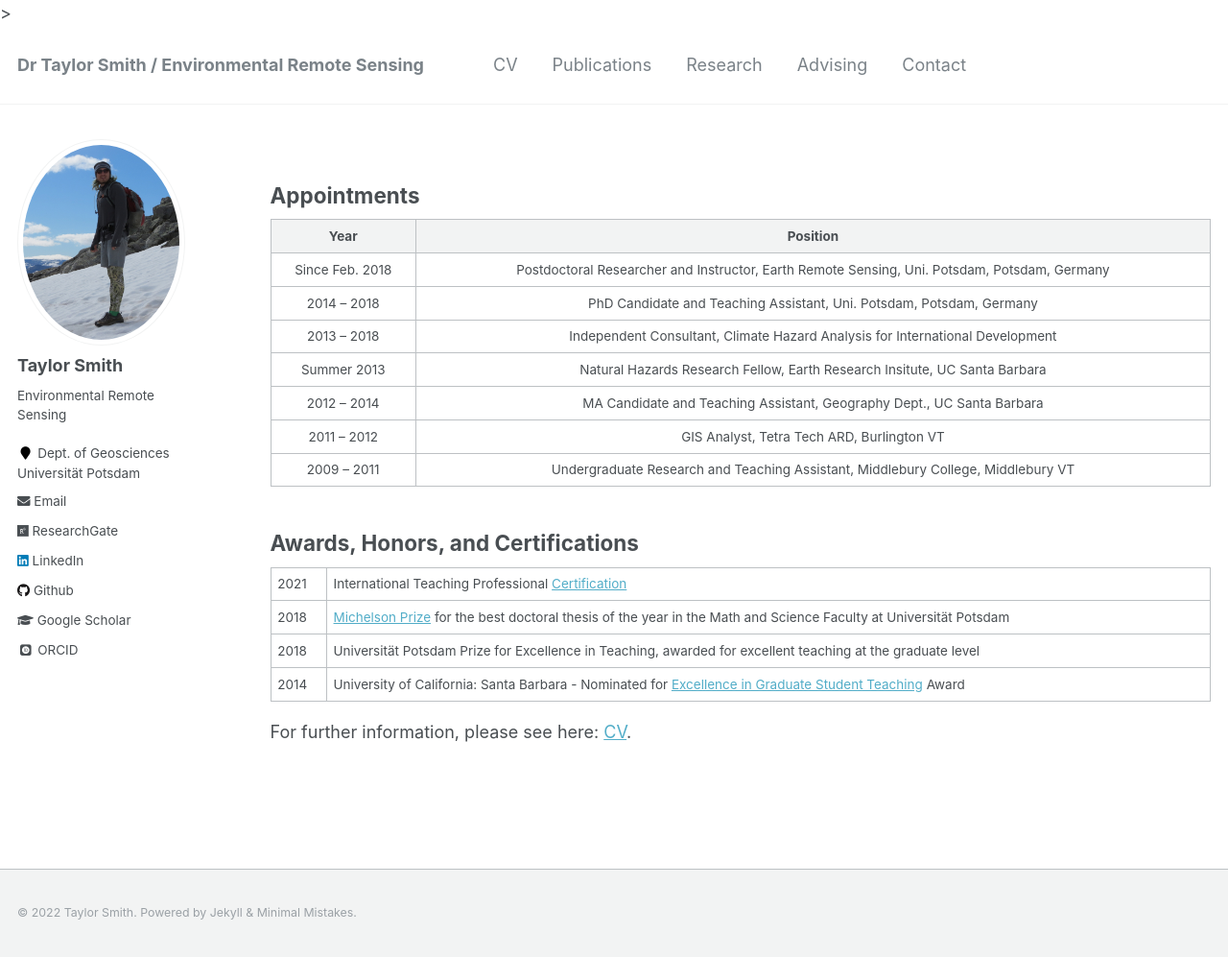
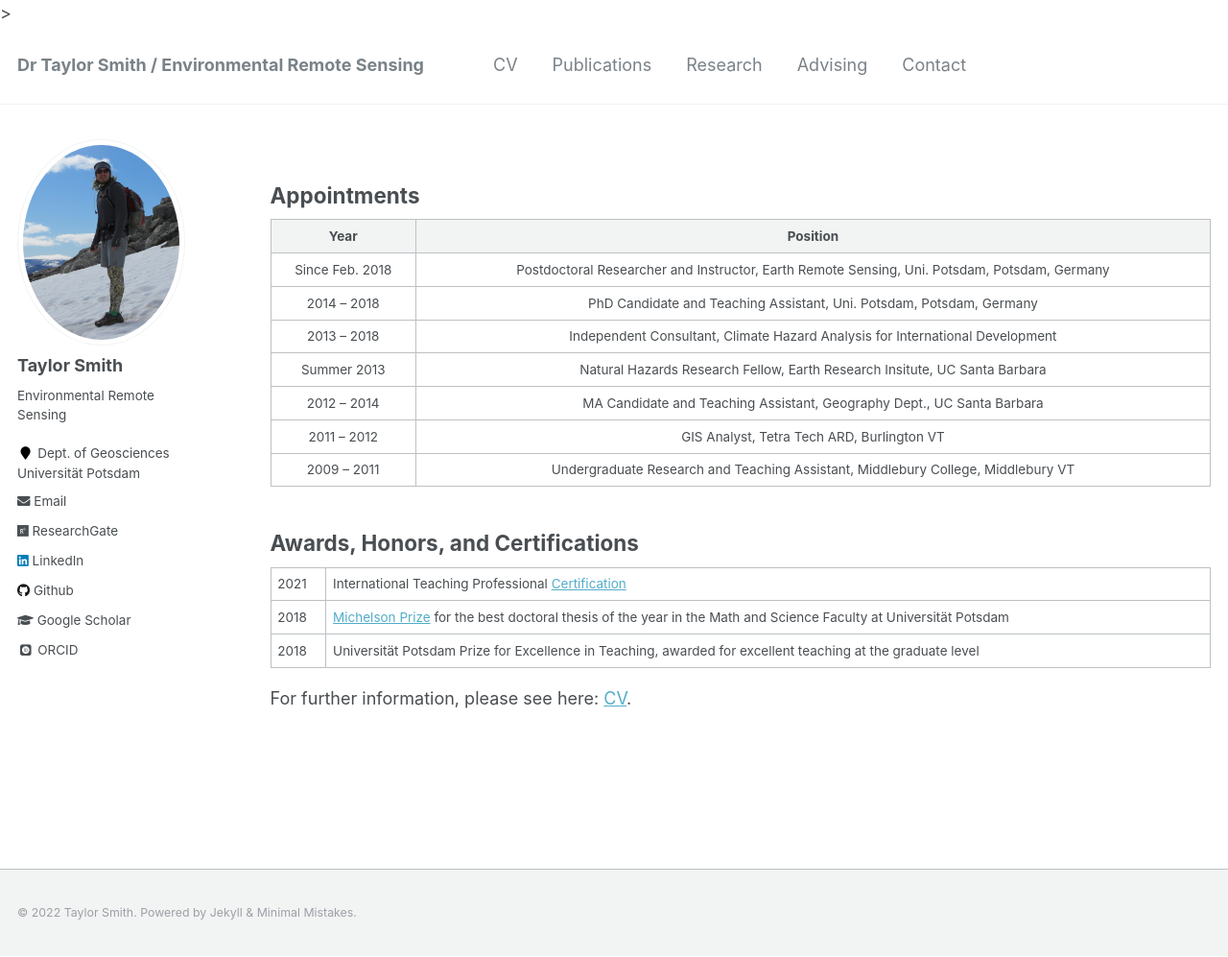
Before and after one commit to tasmi/tasmi.github.io, a Jekyll site: the page built from _pages/cv.md, in a window 1280 px wide and 997 px high. Shown: the whole window at 96% size. Built offline with Jekyll 4.4.1, drawn with Linux system fonts in a browser that asks for light colours; some web fonts are replaced.

Commit message:
Update cv.md

```diff
--- a/_pages/cv.md
+++ b/_pages/cv.md
@@ -25,6 +25,5 @@ redirect_from:
 | 2021 | International Teaching Professional [Certification](https://www.uni-potsdam.de/de/pogs/career-development/teaching-professionals/international-teaching-professionals) |
 | 2018 | [Michelson Prize](https://www.uni-potsdam.de/de/mnfakul/aktuelles/preise/preise-fuer-jahrgangsbeste) for the best doctoral thesis of the year in the Math and Science Faculty at Universität Potsdam |
 | 2018 | Universität Potsdam Prize for Excellence in Teaching, awarded for excellent teaching at the graduate level |
-| 2014 | University of California: Santa Barbara - Nominated for [Excellence in Graduate Student Teaching](https://gsa.ucsb.edu/awards/gsa-excellence-teaching-award) Award |
 
 For further information, please see here: [CV](http://tasmi.github.io/pdf/smith_cv.pdf).
```
